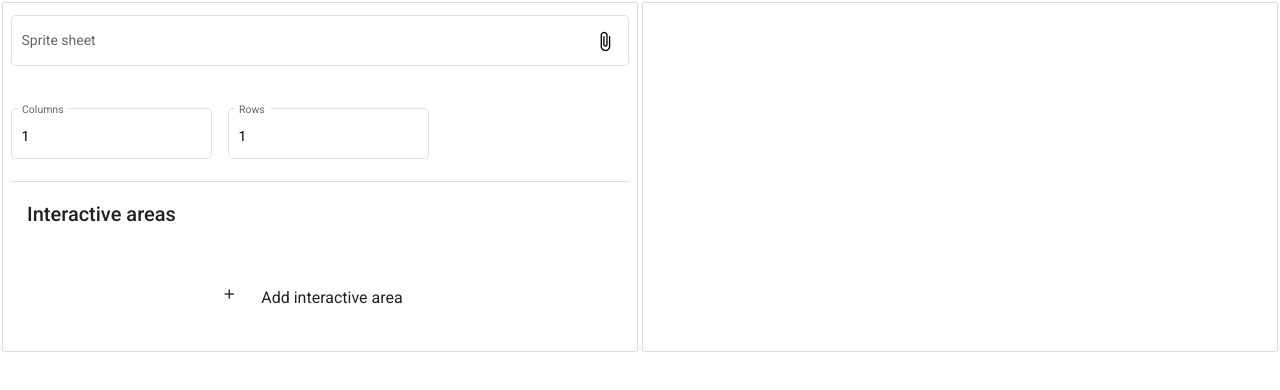
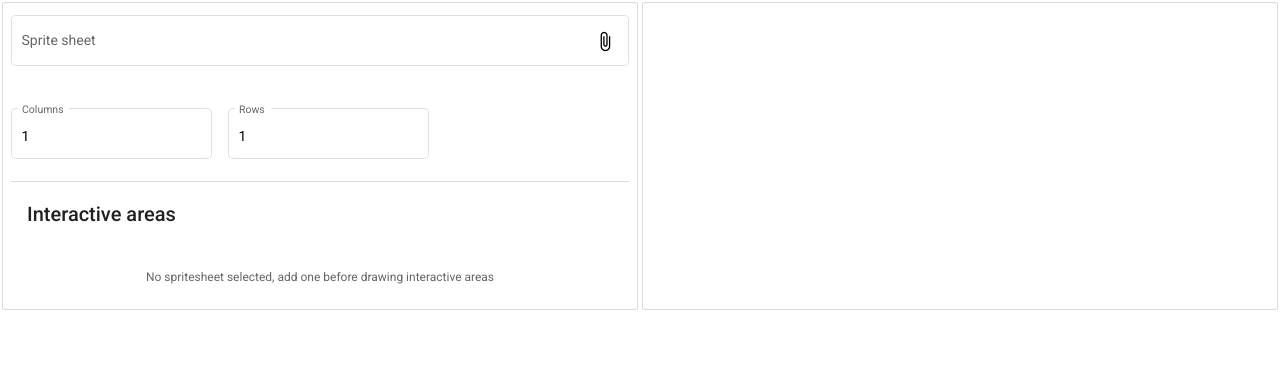
Before and after one commit to fpolidoro/sketch-a-touch, an Angular app: page / in a window 1280 px wide. Shown: the top 390 px of the page. Built offline with nearby package versions, Linux system fonts and the light colour scheme.

Commit message:
Hide delete button when there is not spritesheet

```diff
--- a/src/app/preview/components/settings-box/settings-box.component.html
+++ b/src/app/preview/components/settings-box/settings-box.component.html
@@ -29,10 +29,12 @@
         </mat-toolbar>
 
         <mat-selection-list [multiple]="false">
+            <ng-container *ngIf="currentFile">
                 <mat-list-option *ngFor="let area of areas; let i = index" [selected]="!showShapes && i === selectedAreaIndex" (click)="selectArea(i)">
                     <input-item flex [area]="area"></input-item>
                   </mat-list-option>
-            <mat-list-option #newInteractiveArea class="mat-list-option mat-list-item item-button" [disableRipple]="newInteractiveArea.selected" (click)="addInteractiveArea$.next()" [selected]="showShapes">
+                  <mat-list-option #newInteractiveArea class="mat-list-option mat-list-item item-button"
+                      [disableRipple]="newInteractiveArea.selected" (click)="addInteractiveArea$.next()" [selected]="showShapes">
                       <ng-container *ngIf="!drawing">
                           <ng-container *ngIf="!showShapes">
                               <mat-icon>add</mat-icon>
@@ -57,6 +59,10 @@
                           </div>
                       </ng-container>
                   </mat-list-option>
+            </ng-container>
+            <mat-list-item *ngIf="!currentFile">
+                <span style="font-size: 12px; color: #666; width: 100%; text-align: center">No spritesheet selected, add one before drawing interactive areas</span>
+            </mat-list-item>
         </mat-selection-list>
     </div>
 </div>
```
Lines whose indentation alone changed are shown as unchanged.
